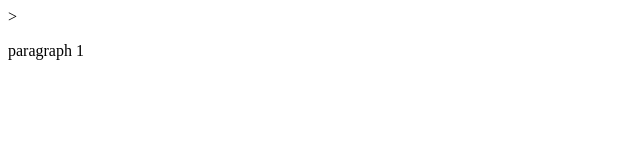
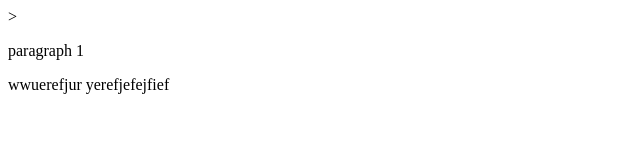
Before and after one commit to Udayangee/example2, a plain HTML site: page aboutus.html in a window 1280 px wide. Shown: the whole page, without its empty margins (0-640 px from the left). Drawn offline with Linux system fonts and the light colour scheme.

Commit message:
updating

```diff
--- a/aboutus.html
+++ b/aboutus.html
@@ -4,5 +4,7 @@
    </head>>
    <body>
        <p>paragraph 1</p>
+       wwuerefjur
+       yerefjefejfief
    </body>
 </html>
```
